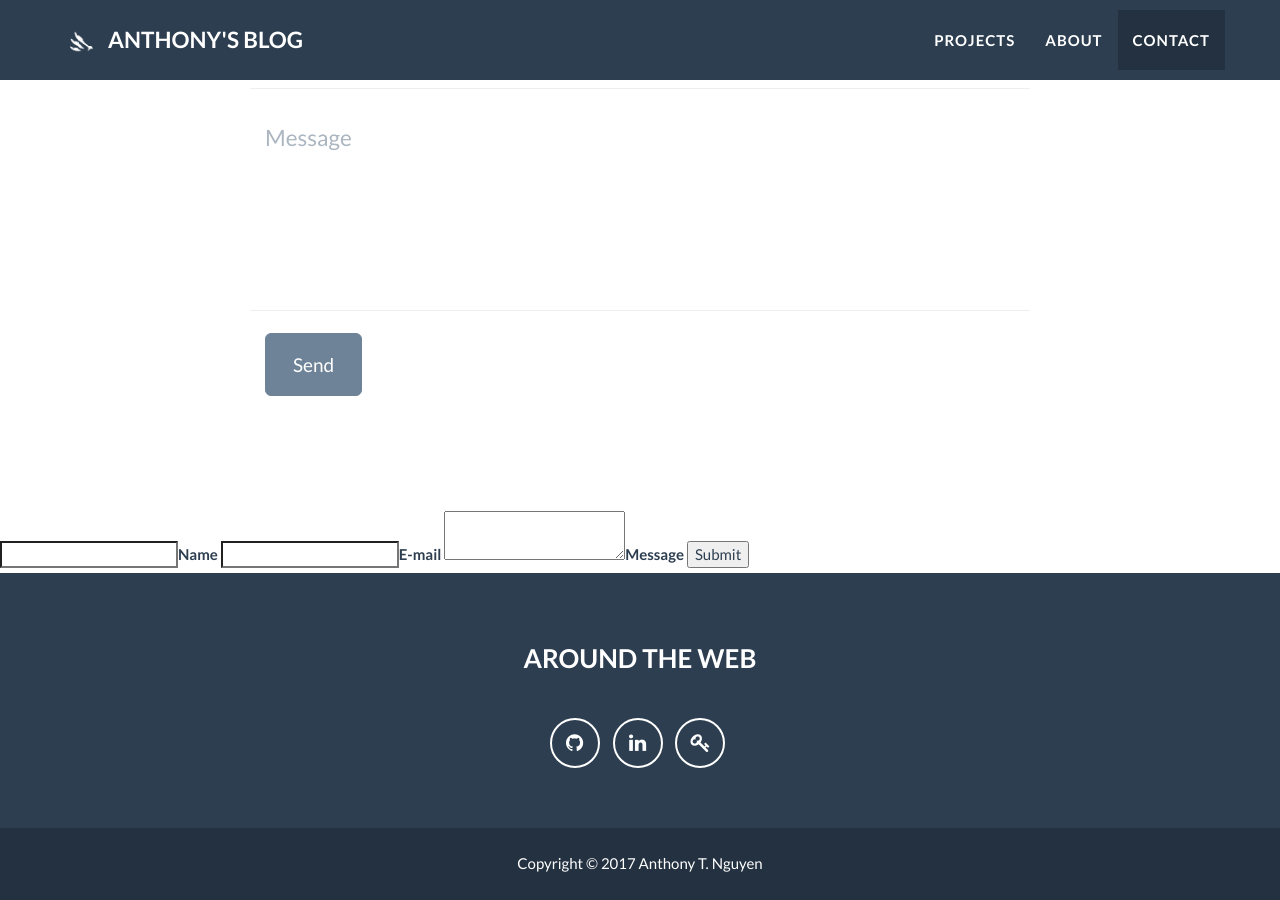
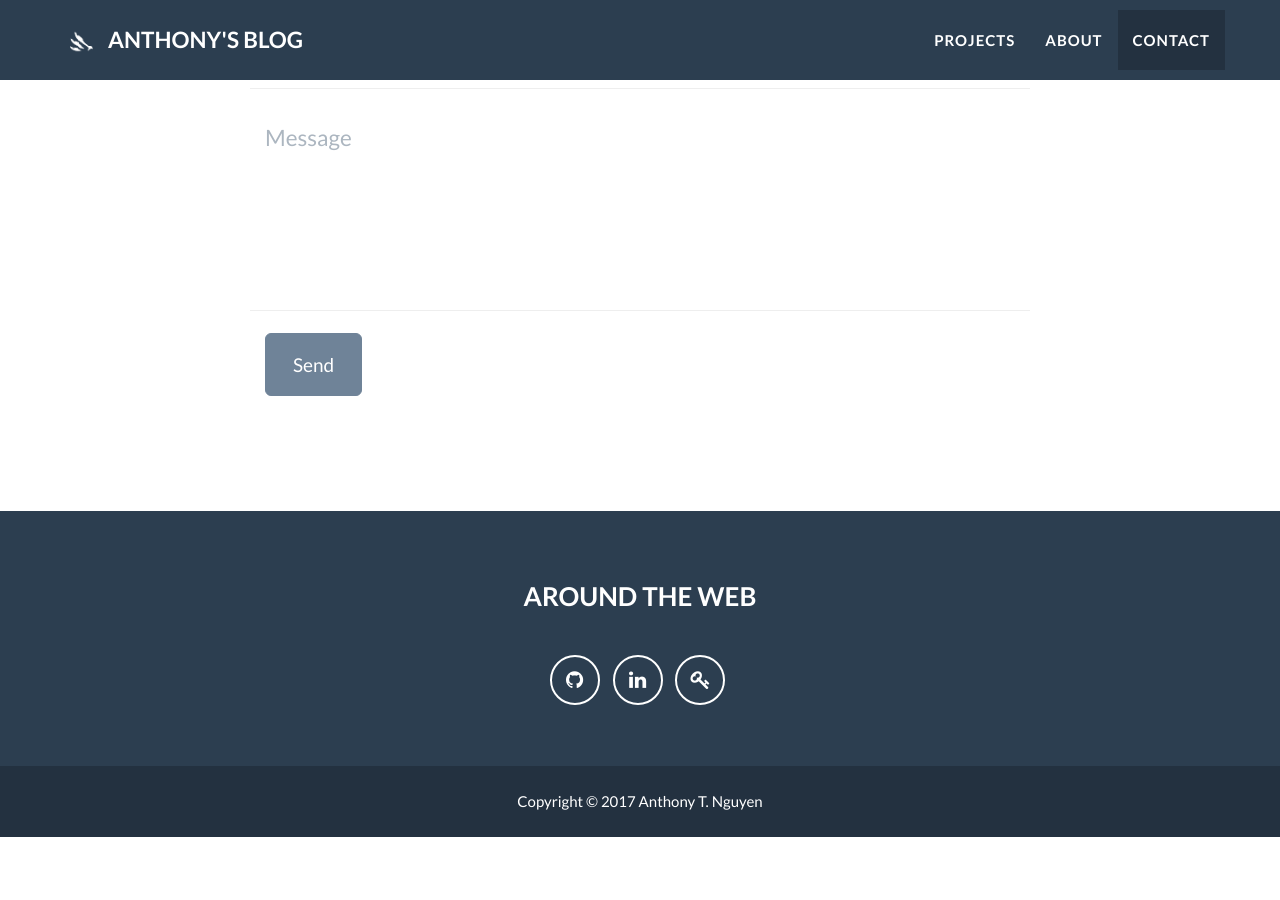
Before and after one commit to atwing/atwing.github.io, a Jekyll site: the page built from index.html, in a window 1280 px wide and 900 px high, scrolled down 2622 px. Built offline with Jekyll 4.4.1, drawn with Linux system fonts in a browser that asks for light colours; after the commit the page ends 3459 px from its top, so only the background shows below that.

Commit message:
Update default.html

```diff
--- a/_layouts/default.html
+++ b/_layouts/default.html
@@ -15,8 +15,6 @@
     {% include contact.html %}
     {% endif %}
 
-    {% include comments-new.html %}
-
     {% include footer.html %}
     {% include modals.html %}
     {% include js.html %}
```
